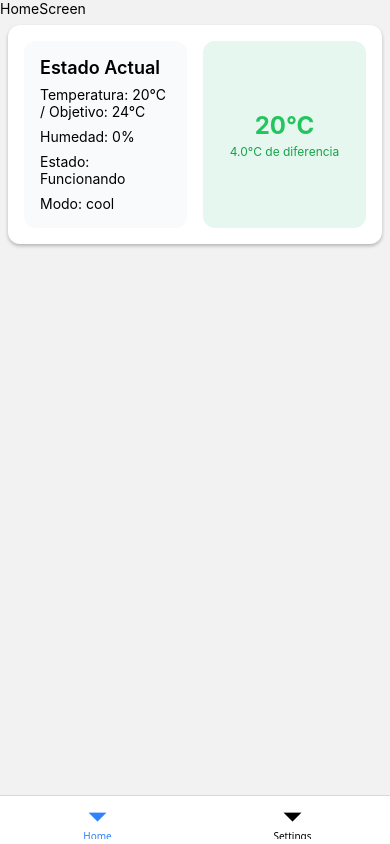
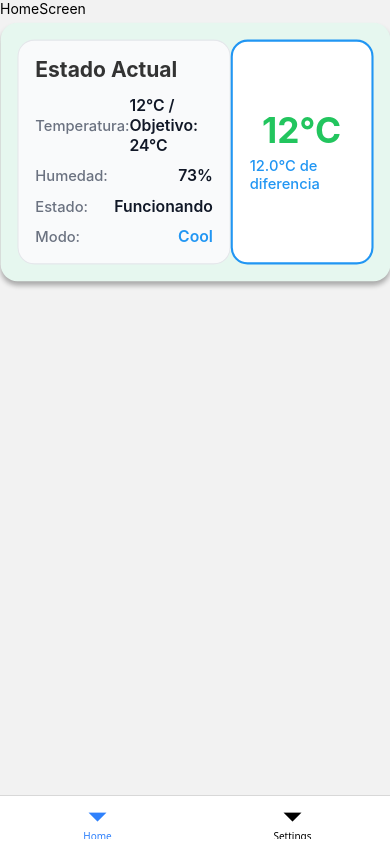
Before and after one commit to MaNoLiN-CRV/ZafrAir, a React Native app: screen /Home in a window 390 px wide. Built offline with nearby package versions, Linux system fonts and the light colour scheme.

Commit message:
Chart with animations

```diff
--- a/babel.config.js
+++ b/babel.config.js
@@ -1,4 +1,12 @@
 module.exports = {
   presets: ['module:@react-native/babel-preset'],
-
+   plugins: [
+      [
+        "module-resolver",
+        {
+          extensions: [".tsx", ".ts", ".js", ".json"],
+        },
+      ],
+      "react-native-reanimated/plugin",
+    ],
 };
--- a/package.json
+++ b/package.json
@@ -15,11 +15,14 @@
     "@react-navigation/native-stack": "^7.2.0",
     "axios": "^1.7.9",
     "react": "18.3.1",
+    "react-dom": "^18.3.1",
     "react-native": "0.77.0",
     "react-native-paper": "^5.13.1",
+    "react-native-reanimated": "^3.16.7",
     "react-native-safe-area-context": "^5.1.0",
     "react-native-screens": "^4.6.0",
-    "react-native-svg": "^15.11.1"
+    "react-native-svg": "^15.11.1",
+    "recharts": "^2.15.1"
   },
   "devDependencies": {
     "@babel/core": "^7.25.2",
@@ -36,6 +39,7 @@
     "@types/react": "^18.2.6",
     "@types/react-native-vector-icons": "^6.4.18",
     "@types/react-test-renderer": "^18.0.0",
+    "babel-plugin-module-resolver": "^5.0.2",
     "eslint": "^8.19.0",
     "jest": "^29.6.3",
     "prettier": "2.8.8",
--- a/src/components/ChartComponent.tsx
+++ b/src/components/ChartComponent.tsx
@@ -1,20 +1,30 @@
-import React from 'react';
+
+import React, { useEffect } from 'react';
 import { View, Text, StyleSheet, Dimensions } from 'react-native';
+import Animated, {
+  useSharedValue,
+  useAnimatedStyle,
+  withSpring,
+  withTiming,
+  interpolateColor,
+  Easing
+} from 'react-native-reanimated';
 
-interface DataPoint {
+export interface ACStatsProps {
+  historicalData: Data[];
+  currentTemp: number;
+  currentHumidity: number;
+  isRunning: boolean;
+  mode: 'cool' | 'warm';
+  targetTemp: number;
+}
+interface Data {
   time: string;
   temperature: number;
   humidity: number;
 }
 
-export interface ACStatsProps {
-  historicalData: DataPoint[];
-  currentTemp: number;
-  currentHumidity: number;
-  isRunning: boolean;
-  mode: 'cool' | 'heat' | 'fan';
-  targetTemp: number;
-}
+const { width } = Dimensions.get('window');
 
 const AComponent = ({
   historicalData = [],
@@ -25,108 +35,231 @@ const AComponent = ({
   targetTemp = 24
 }: ACStatsProps) => {
 
-  const getModeColor = () => {
-    const colors = {
-      cool: '#4ECDC4',
-      heat: '#FF6B6B',
-      fan: '#45B7D1'
+  const tempValue = useSharedValue(currentTemp);
+  const runningValue = useSharedValue(isRunning ? 1 : 0);
+  const containerScaleValue = useSharedValue(1);
+
+  useEffect(() => {
+
+    tempValue.value = withTiming(currentTemp, {
+      duration: 3000,
+      easing: Easing.bezier(0.25, 0.1, 0.25, 1)
+    });
+
+    runningValue.value = withTiming(isRunning ? 1 : 0, {
+      duration: 3000,
+      easing: Easing.bezier(0.25, 0.1, 0.25, 1)
+    });
+
+    containerScaleValue.value = withTiming(1.1, {
+      duration: 2000,
+      easing: Easing.elastic(1.2)
+    }, () => {
+      containerScaleValue.value = withTiming(1, {
+        duration: 2000,
+        easing: Easing.elastic(1.2)
+      });
+    });
+  }, [currentTemp, isRunning]);
+
+  const containerAnimatedStyle = useAnimatedStyle(() => {
+    return {
+      backgroundColor: interpolateColor(
+        runningValue.value,
+        [0, 1],
+        ['#f5f5f5', '#e6f7ef']
+      ),
+      transform: [
+        {
+          scale: containerScaleValue.value
+        }
+      ]
     };
-    return colors[mode] || '#666666';
+  });
+
+  const tempAnimatedStyle = useAnimatedStyle(() => {
+    return {
+      transform: [
+        {
+          scale: withTiming(1 + Math.abs(currentTemp - targetTemp) * 0.05, {
+            duration: 3000,
+            easing: Easing.elastic(1)
+          })
+        }
+      ],
+      color: interpolateColor(
+        runningValue.value,
+        [0, 1],
+        ['#666666', '#22c55e']
+      )
     };
+  });
+
 
   if (historicalData.length === 0) {
     return (
-      <View style={styles.container}>
-        <Text>No hay datos disponibles</Text>
-      </View>
+      <Animated.View style={[styles.container, styles.centeredContainer]}>
+        <Text style={styles.noDataText}>No hay datos disponibles</Text>
+      </Animated.View>
     );
   }
 
+  const isCompactMode = width < 375;
+  const modeColor = mode === 'cool' ? '#2196F3' : '#666666';
+
   return (
-    <View style={styles.container}>
-      <View style={styles.statsContainer}>
-        <View style={styles.statsPanel}>
+    <Animated.View
+      style={[
+        styles.container,
+        containerAnimatedStyle,
+        {
+          width: '95%',
+          alignSelf: 'center',
+          flexDirection: isCompactMode ? 'column' : 'row'
+        }
+      ]}
+    >
+      <View
+        style={[
+          styles.statsPanel,
+          {
+            width: isCompactMode ? '100%' : '60%',
+            marginBottom: isCompactMode ? 10 : 0
+          }
+        ]}
+      >
         <Text style={styles.panelTitle}>Estado Actual</Text>
         <View style={styles.statsContent}>
-            <Text>Temperatura: {currentTemp}°C / Objetivo: {targetTemp}°C</Text>
-            <Text>Humedad: {currentHumidity}%</Text>
-            <Text>Estado: {isRunning ? 'Funcionando' : 'Apagado'}</Text>
-            <Text>Modo: {mode}</Text>
+          <View style={styles.statRow}>
+            <Text style={styles.statLabel}>Temperatura:</Text>
+            <Text style={styles.statValue}>
+              {currentTemp}°C / Objetivo: {targetTemp}°C
+            </Text>
+          </View>
+          <View style={styles.statRow}>
+            <Text style={styles.statLabel}>Humedad:</Text>
+            <Text style={styles.statValue}>{currentHumidity}%</Text>
+          </View>
+          <View style={styles.statRow}>
+            <Text style={styles.statLabel}>Estado:</Text>
+            <Text style={styles.statValue}>
+              {isRunning ? 'Funcionando' : 'Apagado'}
+            </Text>
+          </View>
+          <View style={styles.statRow}>
+            <Text style={styles.statLabel}>Modo:</Text>
+            <Text style={[styles.statValue, { color: modeColor }]}>
+              {mode.charAt(0).toUpperCase() + mode.slice(1)}
+            </Text>
           </View>
         </View>
-        <View
+      </View>
+
+      <Animated.View
         style={[
           styles.indicatorPanel,
-            { backgroundColor: isRunning ? '#e6f7ef' : '#f5f5f5' }
+          {
+            borderColor: modeColor,
+            borderWidth: 2,
+            width: isCompactMode ? '100%' : '35%'
+          }
         ]}
       >
-          <Text
+        <Animated.Text
           style={[
             styles.currentTempText,
-              { color: isRunning ? '#22c55e' : '#666666' }
+            tempAnimatedStyle
           ]}
         >
           {currentTemp}°C
-          </Text>
+        </Animated.Text>
         <Text
           style={[
             styles.diffText,
-              { color: isRunning ? '#16a34a' : '#666666' }
+            { color: modeColor }
           ]}
         >
           {Math.abs(currentTemp - targetTemp).toFixed(1)}°C de diferencia
         </Text>
-        </View>
-      </View>
-    </View>
+      </Animated.View>
+    </Animated.View>
   );
 };
-
 const styles = StyleSheet.create({
   container: {
     backgroundColor: 'white',
-    borderRadius: 12,
+    borderRadius: 16,
     padding: 16,
-    margin: 8,
+    margin: 12,
     shadowColor: '#000',
-    shadowOffset: { width: 0, height: 2 },
-    shadowOpacity: 0.25,
-    shadowRadius: 3.84,
-    elevation: 5,
+    shadowOffset: { width: 0, height: 4 },
+    shadowOpacity: 0.3,
+    shadowRadius: 5,
+    elevation: 6,
+    flexDirection: 'row',
+    alignItems: 'stretch',
+  },
+  centeredContainer: {
+    justifyContent: 'center',
+    alignItems: 'center',
+  },
+  statsPanel: {
+    backgroundColor: '#f9fafb',
+    borderRadius: 16,
+    padding: 16,
+    borderWidth: 1,
+    borderColor: '#e5e7eb',
+    justifyContent: 'center',
   },
   statsContainer: {
     flexDirection: 'row',
     gap: 16,
   },
-  statsPanel: {
-    flex: 1,
-    backgroundColor: '#f9fafb',
-    borderRadius: 12,
-    padding: 16,
-  },
   panelTitle: {
-    fontSize: 18,
-    fontWeight: '600',
-    marginBottom: 8,
+    fontSize: 20,
+    fontWeight: '700',
+    marginBottom: 12,
+    color: '#333',
   },
   statsContent: {
-    gap: 8,
+    gap: 10,
+  },
+  statRow: {
+    flexDirection: 'row',
+    justifyContent: 'space-between',
+    alignItems: 'center',
+  },
+  statLabel: {
+    fontSize: 14,
+    color: '#6b7280',
+    fontWeight: '500',
+  },
+  statValue: {
+    fontSize: 15,
+    fontWeight: '600',
+    color: '#111827',
   },
   indicatorPanel: {
     flex: 1,
-    borderRadius: 12,
+    borderRadius: 16,
     padding: 16,
     justifyContent: 'center',
     alignItems: 'center',
+    backgroundColor: 'white',
   },
   currentTempText: {
-    fontSize: 24,
+    fontSize: 28,
     fontWeight: 'bold',
   },
   diffText: {
-    fontSize: 12,
-    marginTop: 4,
+    fontSize: 14,
+    marginTop: 8,
+    fontWeight: '500',
   },
+  noDataText: {
+    fontSize: 16,
+    color: '#6b7280',
+  }
 });
 
 export default AComponent;
--- a/src/screens/BottomTab.tsx
+++ b/src/screens/BottomTab.tsx
@@ -1,4 +1,3 @@
-// Import React Navigation
 import { NavigationContainer } from '@react-navigation/native';
 import { createBottomTabNavigator } from '@react-navigation/bottom-tabs';
 import HomeScreen from './HomeScreen';
--- a/src/screens/HomeScreen.tsx
+++ b/src/screens/HomeScreen.tsx
@@ -1,13 +1,36 @@
 import { View, Text } from 'react-native'
 import React from 'react'
-import AComponent, { ACStatsProps } from '../components/ChartComponent.tsx';
+import AComponent, { ACStatsProps } from '../components/ChartComponent';
 
-const sampleData : ACStatsProps = {
+
+
+
+const sampleData1  : ACStatsProps = {
   historicalData: [
     {
       time: new Date().toLocaleDateString(),
       temperature: 24,
       humidity: 50
+    },
+    {
+      time: new Date().toLocaleDateString(),
+      temperature: 22,
+      humidity: 55
+    },
+    {
+      time: new Date().toLocaleDateString(),
+      temperature: 20,
+      humidity: 60
+    },
+    {
+      time: new Date().toLocaleDateString(),
+      temperature: 18,
+      humidity: 65
+    },
+    {
+      time: new Date().toLocaleDateString(),
+      temperature: 16,
+      humidity: 70
     }
   ],
   currentTemp: 20,
@@ -17,7 +40,19 @@ const sampleData : ACStatsProps = {
   targetTemp: 24
 }
 
+
+
 export default function HomeScreen() {
+  const [sampleData, setSampleData] = React.useState<ACStatsProps>(sampleData1);
+
+// simulation of data change
+setInterval(() => {
+  setSampleData({
+    ...sampleData,
+    currentTemp: Math.floor(Math.random() * 30),
+    currentHumidity: Math.floor(Math.random() * 100)
+  });
+}, 5000);
   return (
     <View>
       <Text>HomeScreen</Text>
```
Also changed, not shown: 1 other file (tests, documents, lock files or other folders). Lines whose indentation alone changed are shown as unchanged.
